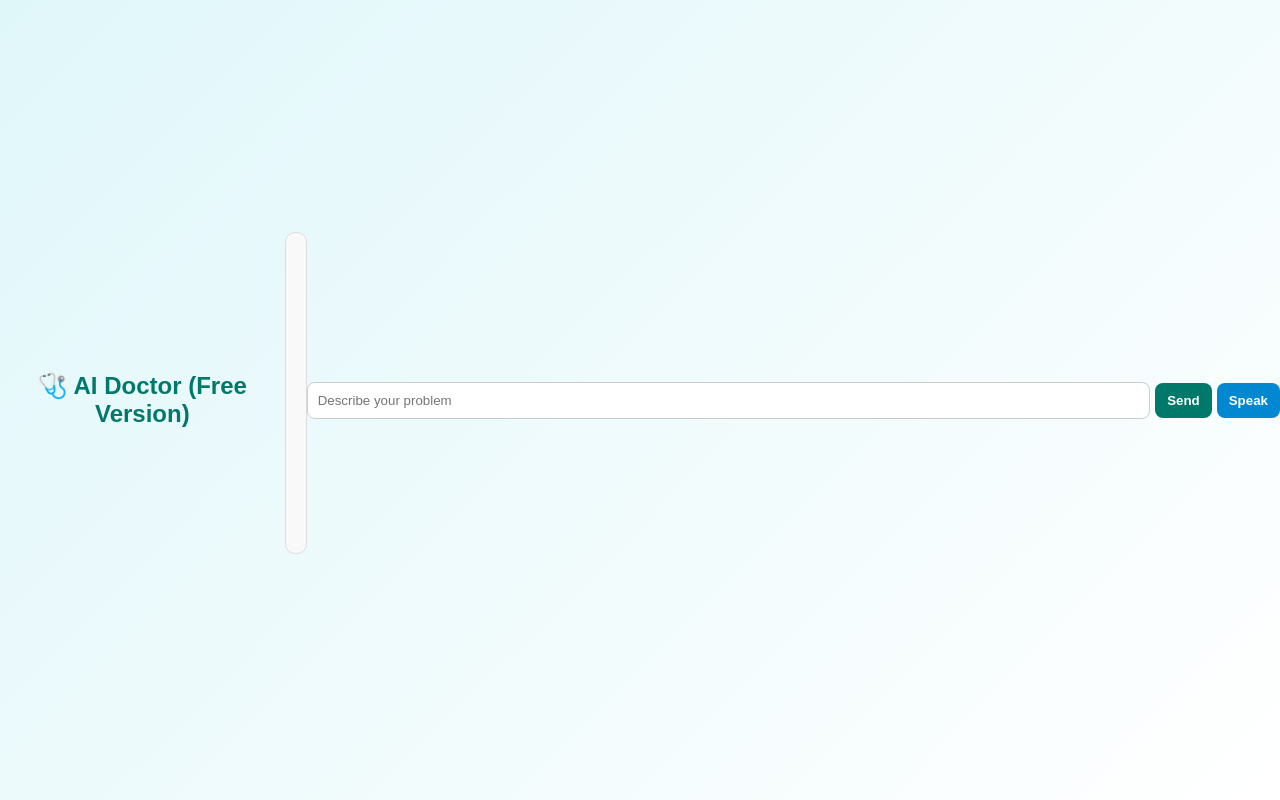
After one commit to ranisumbul7/Disease-Medicine-Recommendation-System, a Flask app: page /ai-doctor in a window 1280 px wide. The commit adds this page. Run offline with Flask 3, Linux system fonts and the light colour scheme; parts of the project's set-up code (start-up, migrations or seed data) failed here and were passed over.

Commit message:
your message

```diff
--- a/main.py
+++ b/main.py
@@ -1,4 +1,8 @@
-from flask import Flask, render_template, request, redirect, url_for
+from flask import Flask, render_template, request, redirect, url_for, session
+import random
+from flask_socketio import SocketIO, send
+from google import genai
+
 import numpy as np
 import pandas as pd
 import pickle
@@ -6,6 +10,9 @@ import os
 import pickle
 
 app = Flask(__name__)
+app.secret_key = "my_super_secret_key_123"
+app.secret_key = "9326d13884e1f71ea4b52921445927b3"
+
 
 # load databasedataset===================================
 sym_des = pd.read_csv("dataset/symtoms_df.csv")
@@ -70,6 +77,88 @@ def get_predicted_value(patient_symptoms):
     return diseases_list[pred_index]
 
 
+# ---------------- AI-DOCTOR ---------------- #
+@app.route("/ai-doctor")
+def ai_doctor():
+    return render_template("ai_doctor.html")
+
+@app.route("/ai-response", methods=["POST"])
+def ai_response():
+    user_input = request.json.get("message", "").lower()
+
+    greetings = ["hi", "hello", "hey"]
+    fever_keywords = ["fever", "temperature", "hot body"]
+    headache_keywords = ["headache", "head pain", "migraine"]
+    anxiety_keywords = ["anxiety", "stress", "tension"]
+    cough_keywords = ["cough", "cold", "throat pain"]
+
+    # Greeting
+    if any(word in user_input for word in greetings):
+        reply = random.choice([
+            "Hello! I am your AI Doctor. How can I help you today?",
+            "Hi there! Please tell me your symptoms.",
+            "Hey! What health issue are you facing?"
+        ])
+
+    # Fever
+    elif any(word in user_input for word in fever_keywords):
+        session["last_symptom"] = "fever"
+        reply = random.choice([
+            "It seems like you have fever. Since how many days?",
+            "Fever detected. Are you also feeling weakness?",
+            "Do you have body pain along with fever?"
+        ])
+
+    # Headache
+    elif any(word in user_input for word in headache_keywords):
+        session["last_symptom"] = "headache"
+        reply = random.choice([
+            "Headache can be due to stress or dehydration.",
+            "Are you getting enough sleep?",
+            "Is the pain mild or severe?"
+        ])
+
+    # Anxiety
+    elif any(word in user_input for word in anxiety_keywords):
+        session["last_symptom"] = "anxiety"
+        reply = random.choice([
+            "Try deep breathing exercises.",
+            "Avoid overthinking and take short breaks.",
+            "Do you feel anxious frequently?"
+        ])
+
+    # Cough / Cold
+    elif any(word in user_input for word in cough_keywords):
+        session["last_symptom"] = "cough"
+        reply = random.choice([
+            "Drink warm water and take steam.",
+            "Do you also have fever with cough?",
+            "Is it dry cough or with mucus?"
+        ])
+
+    # Follow-up handling
+    elif "yes" in user_input and "last_symptom" in session:
+        symptom = session["last_symptom"]
+
+        if symptom == "fever":
+            reply = "You should take paracetamol and consult a doctor if it lasts more than 3 days."
+        elif symptom == "headache":
+            reply = "Please rest in a quiet place and stay hydrated."
+        elif symptom == "anxiety":
+            reply = "Meditation and proper sleep can help reduce anxiety."
+        elif symptom == "cough":
+            reply = "If cough lasts more than a week, consult a physician."
+        else:
+            reply = "Please consult a nearby doctor for proper diagnosis."
+
+    else:
+        reply = random.choice([
+            "Please describe your symptoms clearly.",
+            "Can you explain your health issue in detail?",
+            "I am here to help. Tell me what you are feeling."
+        ])
+
+    return {"reply": reply}
 
 # creating routes========================================
 @app.route('/login', methods=['POST'])
--- /dev/null
+++ b/templates/ai_doctor.html
@@ -0,0 +1,125 @@
+<!DOCTYPE html>
+<html>
+<head>
+    <title>AI Doctor</title>
+<style>
+body {
+    font-family: Arial, sans-serif;
+    background: linear-gradient(135deg, #e0f7fa, #ffffff);
+    display: flex;
+    justify-content: center;
+    align-items: center;
+    height: 100vh;
+    margin: 0;
+}
+
+.container {
+    background: white;
+    width: 400px;
+    padding: 20px;
+    border-radius: 15px;
+    box-shadow: 0 10px 25px rgba(0, 0, 0, 0.1);
+}
+
+h2 {
+    text-align: center;
+    color: #00796b;
+}
+
+#chatbox {
+    height: 300px;
+    overflow-y: auto;
+    border: 1px solid #ddd;
+    padding: 10px;
+    border-radius: 10px;
+    margin-bottom: 15px;
+    background-color: #f9f9f9;
+}
+
+#chatbox p {
+    margin: 8px 0;
+}
+
+input {
+    width: 70%;
+    padding: 10px;
+    border-radius: 8px;
+    border: 1px solid #ccc;
+    outline: none;
+}
+
+button {
+    padding: 10px 12px;
+    border-radius: 8px;
+    border: none;
+    cursor: pointer;
+    margin-left: 5px;
+    font-weight: bold;
+}
+
+button:first-of-type {
+    background-color: #00796b;
+    color: white;
+}
+
+button:last-of-type {
+    background-color: #0288d1;
+    color: white;
+}
+
+button:hover {
+    opacity: 0.9;
+}
+</style>
+
+</head>
+<body>
+
+<h2>🩺 AI Doctor (Free Version)</h2>
+
+<div id="chatbox"></div>
+
+<input type="text" id="userInput" placeholder="Describe your problem">
+<button onclick="sendMessage()">Send</button>
+<button onclick="startListening()"> Speak</button>
+
+<script>
+function sendMessage() {
+    let message = document.getElementById("userInput").value;
+
+    fetch("/ai-response", {
+        method: "POST",
+        headers: {"Content-Type": "application/json"},
+        body: JSON.stringify({message: message})
+    })
+    .then(res => res.json())
+    .then(data => {
+        document.getElementById("chatbox").innerHTML += "<p><b>You:</b> " + message + "</p>";
+        document.getElementById("chatbox").innerHTML += "<p><b>Doctor:</b> " + data.reply + "</p>";
+
+        speak(data.reply);
+    });
+}
+
+function startListening() {
+    let recognition = new (window.SpeechRecognition || window.webkitSpeechRecognition)();
+    recognition.lang = "en-US";
+
+    recognition.onresult = function(event) {
+        let speechText = event.results[0][0].transcript;
+        document.getElementById("userInput").value = speechText;
+        sendMessage();
+    };
+
+    recognition.start();
+}
+
+function speak(text) {
+    let speech = new SpeechSynthesisUtterance(text);
+    speech.lang = "en-US";
+    window.speechSynthesis.speak(speech);
+}
+</script>
+
+</body>
+</html>
```
Also changed, not shown: templates/dashboard.html (+33 -0 lines).
